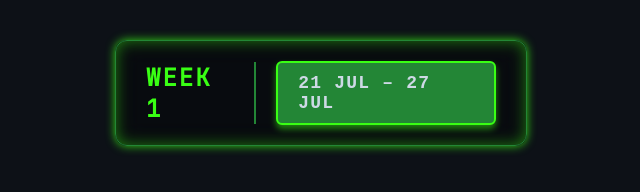
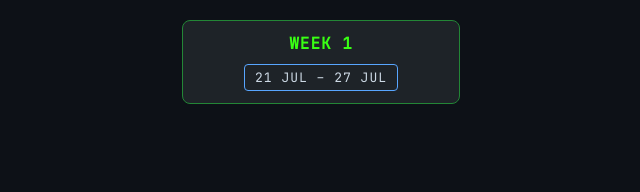
Before and after one commit to yvesyvess/week-counter, a plain HTML site: page index.html in a window 1280 px wide. Shown: the whole page, without its empty margins (319-959 px from the left). Drawn offline with Linux system fonts and the light colour scheme.

Commit message:
Update index.html

```diff
--- a/index.html
+++ b/index.html
@@ -21,32 +21,22 @@
 
     /* Widget container */
     .widget {
-      position: relative;
-      z-index: 1;
-      background: rgba(0, 0, 0, 0.35);
-      backdrop-filter: blur(12px);
+      background: rgba(36, 41, 46, 0.8);
+      backdrop-filter: blur(6px);
       color: #39FF14;
-      max-width: 350px;
-      margin: 40px auto;
-      padding: 20px 30px;
-      border-radius: 12px;
+      max-width: 240px;
+      margin: 20px auto;
+      padding: 12px 18px;
+      border-radius: 8px;
       border: 1px solid #238636;
-      box-shadow: 0 0 8px #58a6ff88, inset 0 0 6px #23863666;
-      font-size: 18px;
-      font-family: 'JetBrains Mono', monospace;
-      letter-spacing: 1.5px;
-      min-width: 320px;
+      font-size: 14px;
+      letter-spacing: 1px;
       display: flex;
-      justify-content: center;
-      gap: 12px;
+      flex-direction: column;
       align-items: center;
-      user-select: none;
-      box-shadow:
-        0 0 10px #39FF14cc,
-        inset 0 0 15px #39FF1477;
-      gap: 20px;
+      gap: 10px;
+      box-shadow: none;
     }
-
     .week-box {
       font-weight: 700;
       font-size: 24px;
@@ -57,14 +47,14 @@
     }
 
     /* Blinking cursor */
-    .week-box::after {
-      position: absolute;
-      right: 6px;
-      top: 0;
-      bottom: 0;
-      color: #238636;
-      animation: blink 1.2s infinite step-end;
-    }
+    .week-box {
+      font-weight: 600;
+      font-size: 16px;
+      letter-spacing: 1px;
+      padding: 0;
+      border: none;
+      position: relative;
+  }
 
     @keyframes blink {
 
@@ -79,18 +69,13 @@
       }
     }
 
-    .date-display {
-      background-color: #238636;
-      color: #cdd9e5;
-      padding: 10px 20px;
-      border-radius: 6px;
-      border: 2px solid #39FF14;
-      box-shadow: 0 4px 6px rgba(57, 255, 20, 0.5);
-      font-weight: 600;
-      font-size: 18px;
-      font-family: monospace;
-      letter-spacing: 1.2px;
-      transition: background-color 0.3s ease, box-shadow 0.3s ease;
+      .date-display {
+        background-color: transparent;
+        color: #cdd9e5;
+        padding: 4px 10px;
+        border-radius: 4px;
+        border: 1px solid #58a6ff;
+        font-size: 13px;
     }
   </style>
 </head>
```
